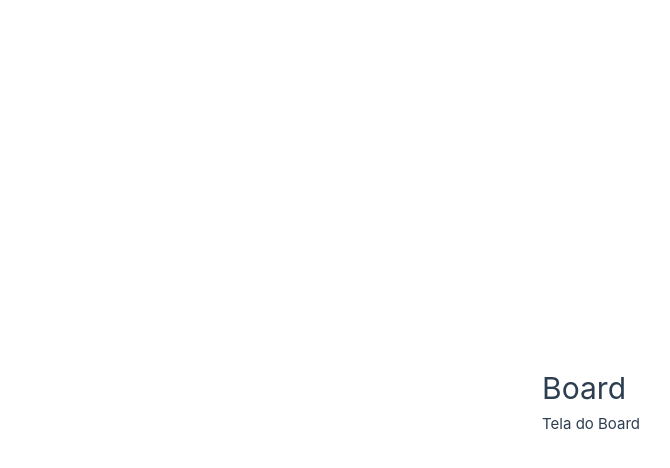
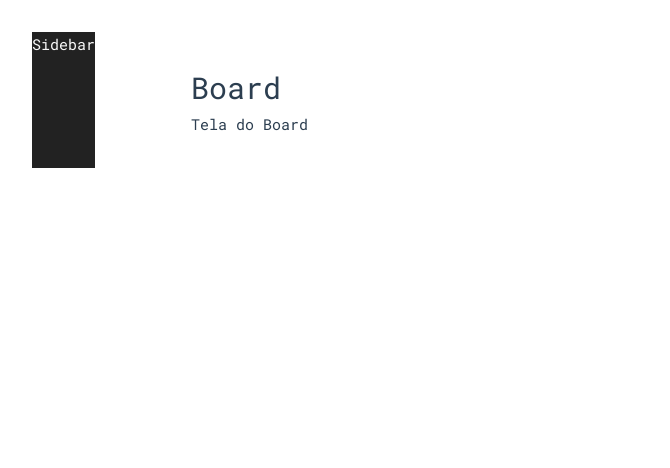
Before and after one commit to jemchaicoski/PostitWebFront, a Vue app: page / in a window 1280 px wide. Shown: the top 468 px of the page, without its empty margins (0-670 px from the left). Built offline with nearby package versions, Linux system fonts and the light colour scheme.

Commit message:
Sidebar wip

```diff
--- a/src/App.vue
+++ b/src/App.vue
@@ -1,8 +1,13 @@
 <template>
   <div class="app">
+    <Sidebar />
     <router-view />
   </div>
 
 </template>
 
+<script setup>
+import Sidebar from './components/Sidebar.vue'
+</script>
+
 <style lang="scss" scoped></style>
--- a/src/assets/base.css
+++ b/src/assets/base.css
@@ -19,6 +19,8 @@
   --vt-c-text-light-2: rgba(60, 60, 60, 0.66);
   --vt-c-text-dark-1: var(--vt-c-white);
   --vt-c-text-dark-2: rgba(235, 235, 235, 0.64);
+
+  --sidebar-width: 300px;
 }
 
 /* semantic color variables for this project */
@@ -84,3 +86,21 @@ body {
   -webkit-font-smoothing: antialiased;
   -moz-osx-font-smoothing: grayscale;
 }
+
+* {
+  font-family: 'Roboto Mono', monospace;
+  font-optical-sizing: auto;
+}
+
+.app {
+  display: flex;
+
+  main {
+    flex: 1 1 0;
+    padding: 2rem;
+
+    @media screen {
+      padding-left: 6rem;
+    }
+  }
+}
--- a/src/assets/main.css
+++ b/src/assets/main.css
@@ -22,14 +22,14 @@ a,
 }
 
 @media (min-width: 1024px) {
-  body {
+  /* body {
     display: flex;
     place-items: center;
-  }
+  } */
 
-  #app {
+  /* #app {
     display: grid;
     grid-template-columns: 1fr 1fr;
     padding: 0 2rem;
-  }
+  } */
 }
--- /dev/null
+++ b/src/components/Sidebar.vue
@@ -0,0 +1,19 @@
+<template>
+    <aside>
+        Sidebar
+    </aside>
+</template>
+
+<script setup>
+
+</script>
+
+<style Lang="sass" scoped>
+aside {
+    display: flex;
+    flex-direction: column;
+
+    background-color: var(--vt-c-black-soft);
+    color: var(--vt-c-white-soft)
+}
+</style>
```
